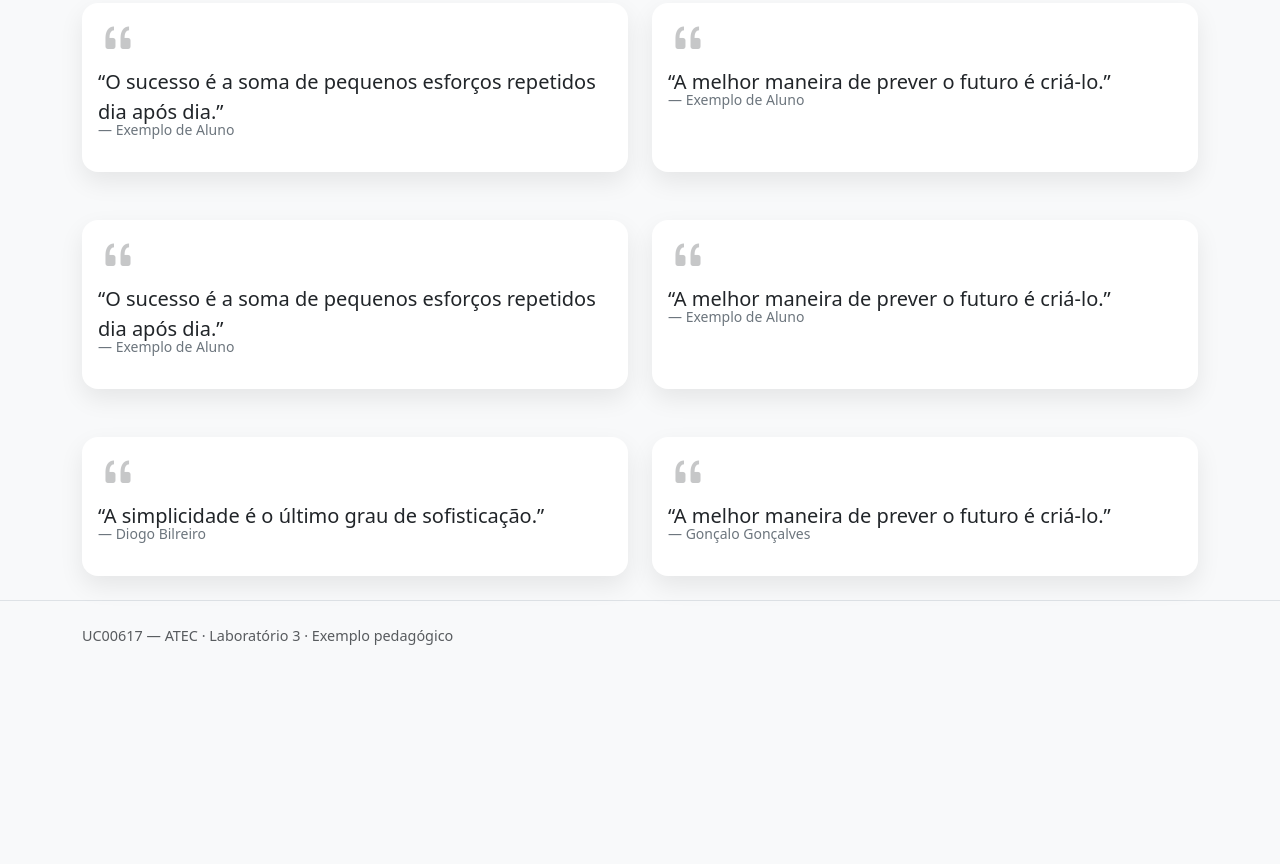
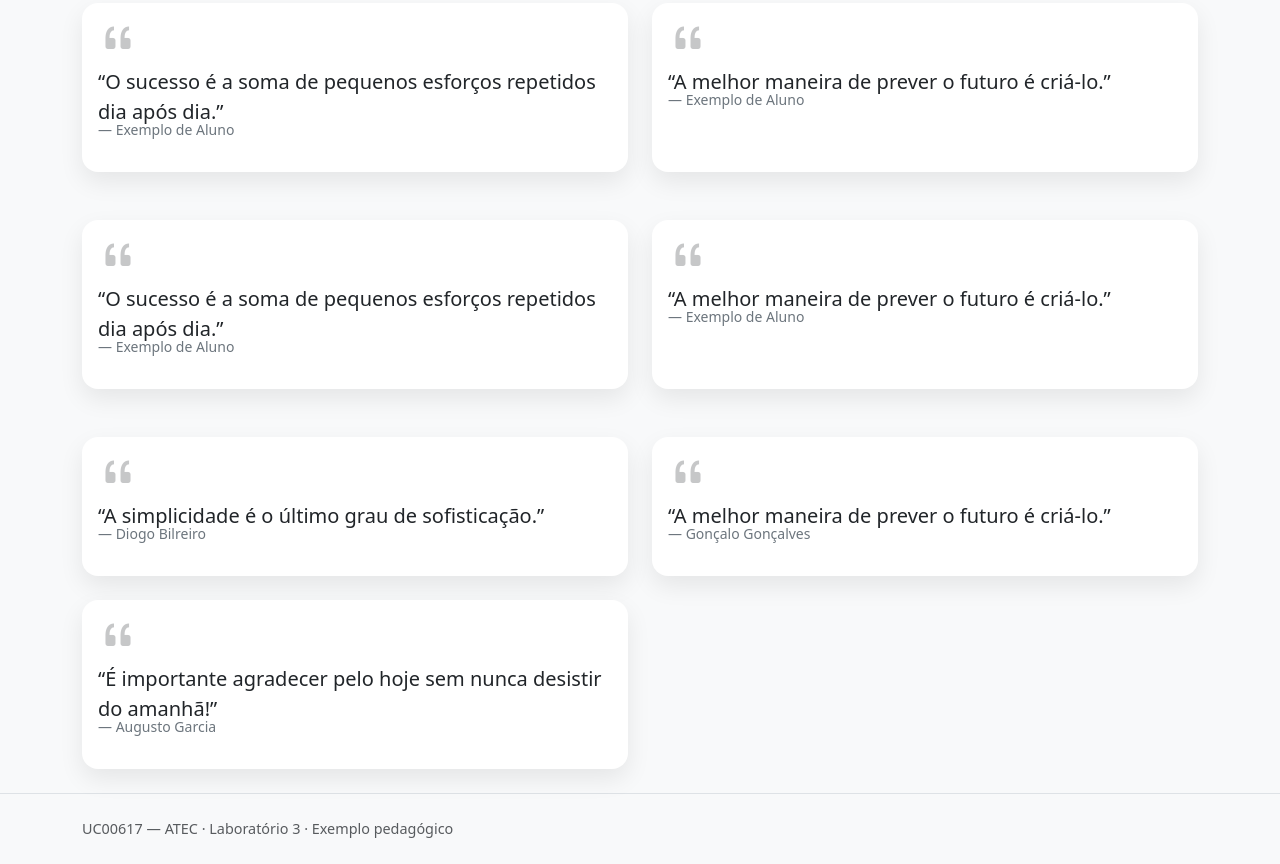
Before and after one commit to nacsantos/uc617_lab3_pull_request, a plain HTML site: page index.html in a window 1280 px wide. Shown: the part 1468-2332 px from the top of the page. Before the commit the page ends 2139 px from the top, so only its background shows below. Drawn offline with nearby package versions, Linux system fonts and the light colour scheme.

Commit message:
frase inspiradora e nome — Augusto

```diff
--- a/index.html
+++ b/index.html
@@ -282,6 +282,17 @@
               </div>
             </div>
           </div>
+          <div class="col-md-6">
+            <div class="card quote-card h-100">
+              <div class="card-body">
+                <div class="quote-mark mb-2"><i class="bi bi-quote"></i></div>
+                <blockquote class="blockquote mb-2">
+                  <p class="mb-0">“É importante agradecer pelo hoje sem nunca desistir do amanhã!”</p>
+                </blockquote>
+                <footer class="blockquote-footer">Augusto Garcia</footer>
+              </div>
+            </div>
+          </div>
         </div>
       </section>
     </main>
```
Also changed, not shown: 1 other file.
